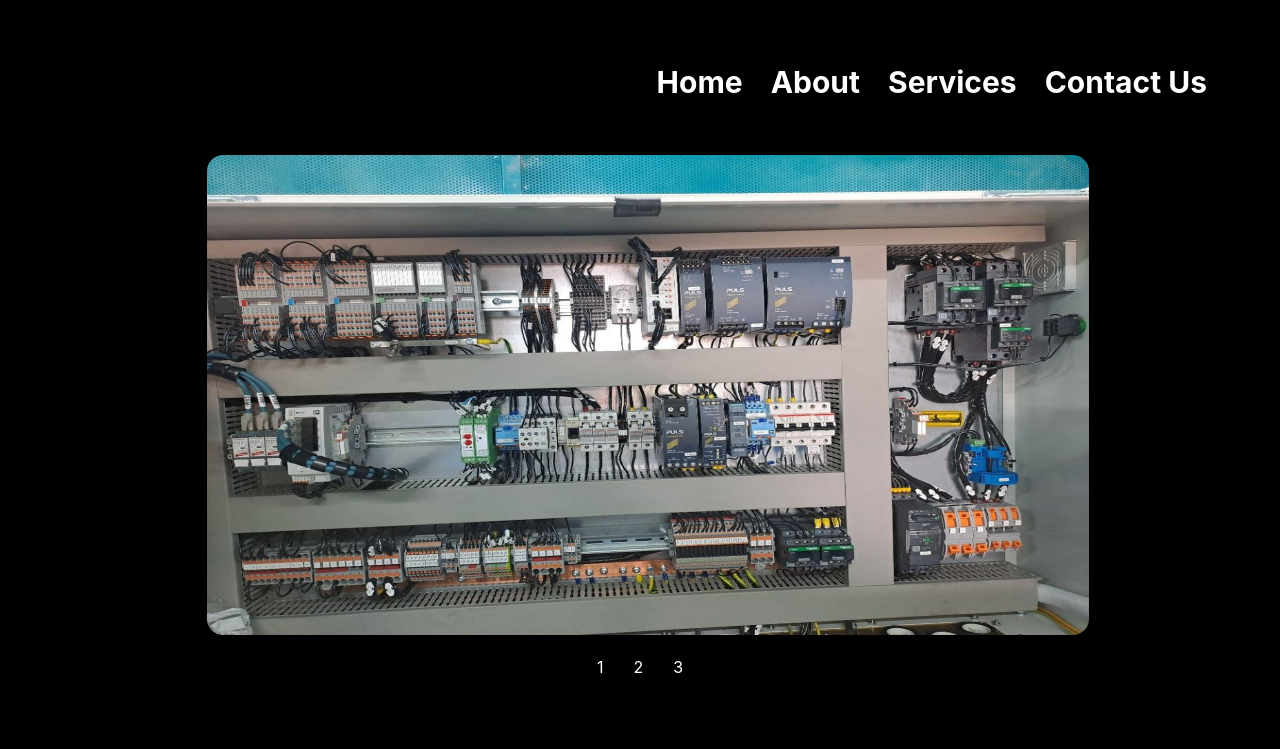
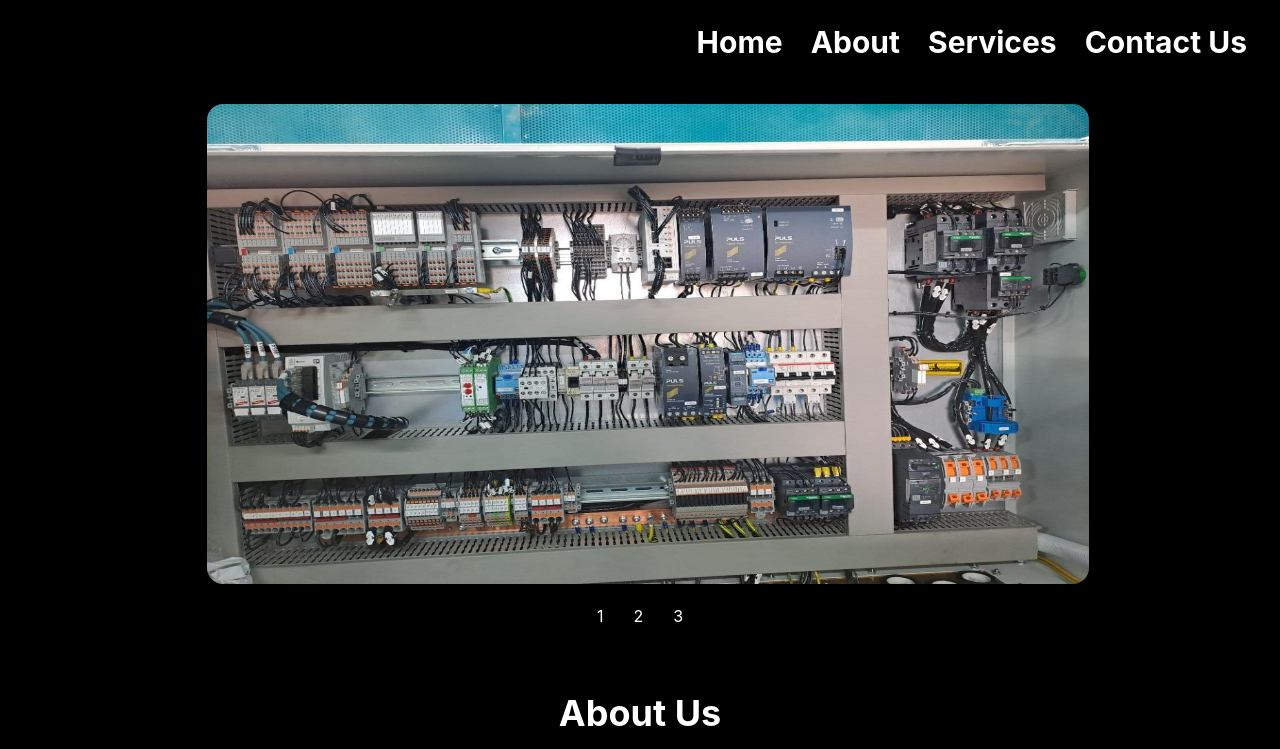
Before and after one commit to nijuprem/Anurag-Electricals, a React (Vite) app: page / in a window 1280 px wide. Shown: the top 749 px of the page. Built offline with nearby package versions, Linux system fonts and the light colour scheme.

Commit message:
Refactor Navbar stylings

```diff
--- a/src/components/Carousels.tsx
+++ b/src/components/Carousels.tsx
@@ -26,7 +26,7 @@ const Carousels = ({ imageArr }: Props) => {
   }, [index]);
 
   return (
-    <Box mt={3} mb="3rem">
+    <Box mt={"4rem"} mb="3rem">
       <Center>
         <Box width={"98%"} height={"30rem"}>
           <Center>
--- a/src/components/HeadingItems.tsx
+++ b/src/components/HeadingItems.tsx
@@ -28,7 +28,7 @@ const HeadingItems = () => {
           to={link}
           spy={true}
           smooth={true}
-          offset={-50}
+          offset={-100}
           duration={700}
           key={index}
         >
--- a/src/components/NavBar.tsx
+++ b/src/components/NavBar.tsx
@@ -6,10 +6,13 @@ const NavBar = () => {
   return (
     <div>
       <HStack
+        zIndex={5}
+        backgroundColor={"black"}
         justifyContent={"space-between"}
         paddingBottom={5}
-        // pos={"fixed"}
+        pos={"fixed"}
         top={0}
+        left={0}
         width={"100%"}
       >
         <Box>
```
